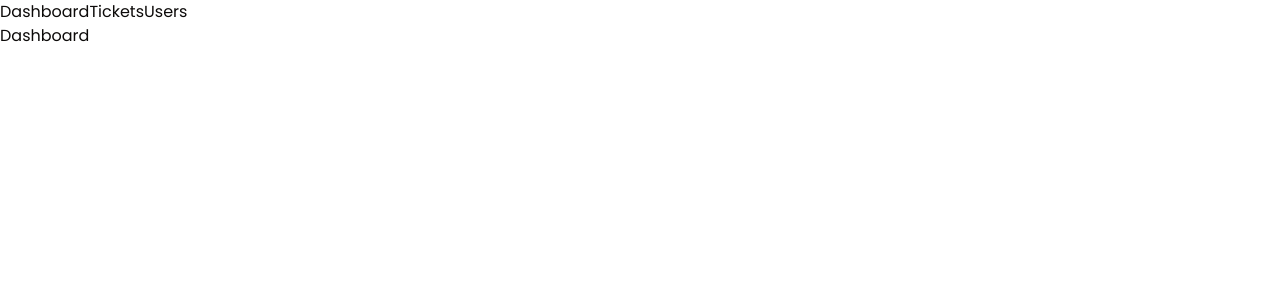
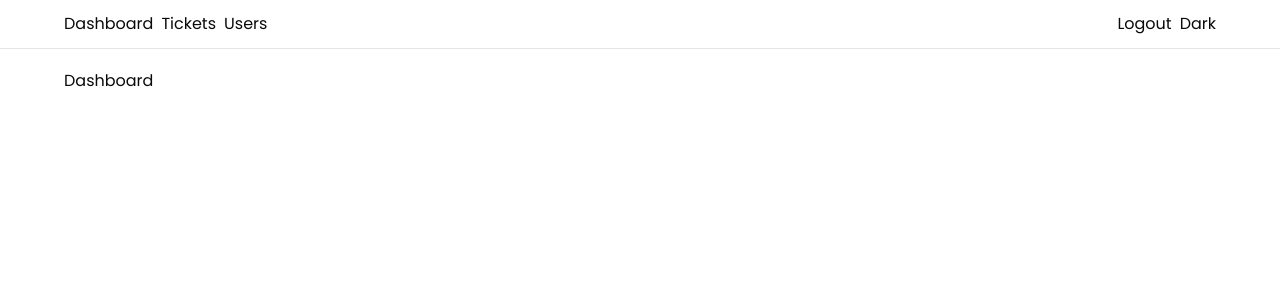
Before and after one commit to Nimira43/TechTik, a Next.js app: page / in a window 1280 px wide. Shown: the top 300 px of the page. Built offline with nearby package versions, Linux system fonts and the light colour scheme.

Commit message:
Using Tailwind to do some styling

```diff
--- a/app/layout.tsx
+++ b/app/layout.tsx
@@ -15,8 +15,16 @@ export default function RootLayout({
   return (
     <html lang="en">
       <body>
-        <MainNav />
-        {children}
+        <nav className="flex flex-col items-center border-b mb-5 px-5 py-3">
+          <div className="max-w-6xl w-full">
+            <MainNav />
+          </div>
+        </nav>
+        <main className="flex flex-col items-center">
+          <div className="max-w-6xl w-full">
+            {children}
+          </div>
+        </main>
       </body>
     </html>
   )
--- a/components/MainNav.tsx
+++ b/components/MainNav.tsx
@@ -3,10 +3,16 @@ import React from 'react'
 
 const MainNav = () => {
   return (
-    <div>
-      <Link href='/'>Dashboard</Link>
-      <Link href='/tickets'>Tickets</Link>
-      <Link href='/users'>Users</Link>
+    <div className="flex justify-between">
+      <div className='flex items-center gap-2'>
+        <Link href='/'>Dashboard</Link>
+        <Link href='/tickets'>Tickets</Link>
+        <Link href='/users'>Users</Link>
+      </div>
+      <div className='flex items-center gap-2'>
+        <Link href='/'>Logout</Link>
+        <Link href='/'>Dark</Link>
+      </div>
     </div>
   )
 }
--- a/tailwind.config.ts
+++ b/tailwind.config.ts
@@ -7,6 +7,7 @@ const config: Config = {
     "./components/**/*.{js,ts,jsx,tsx,mdx}",
     "./app/**/*.{js,ts,jsx,tsx,mdx}",
   ],
+  // eslint-disable-next-line @typescript-eslint/no-require-imports
   plugins: [require("tailwindcss-animate")],
     theme: {
     	extend: {
```
